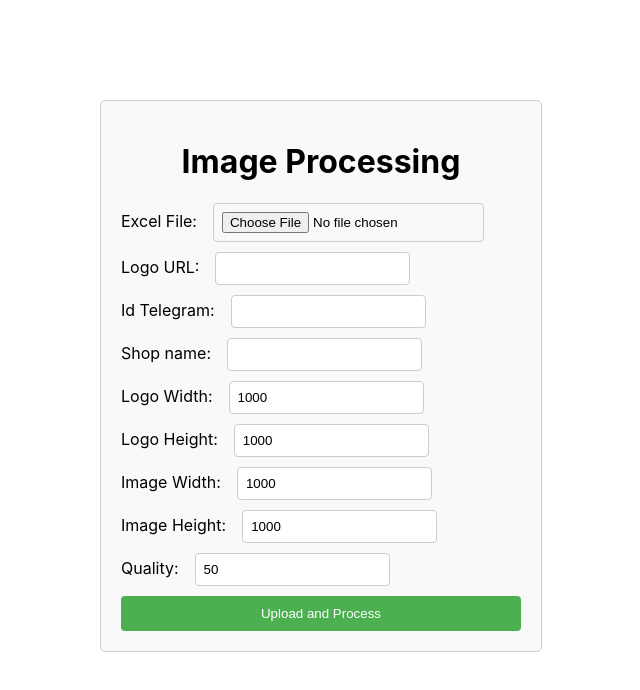
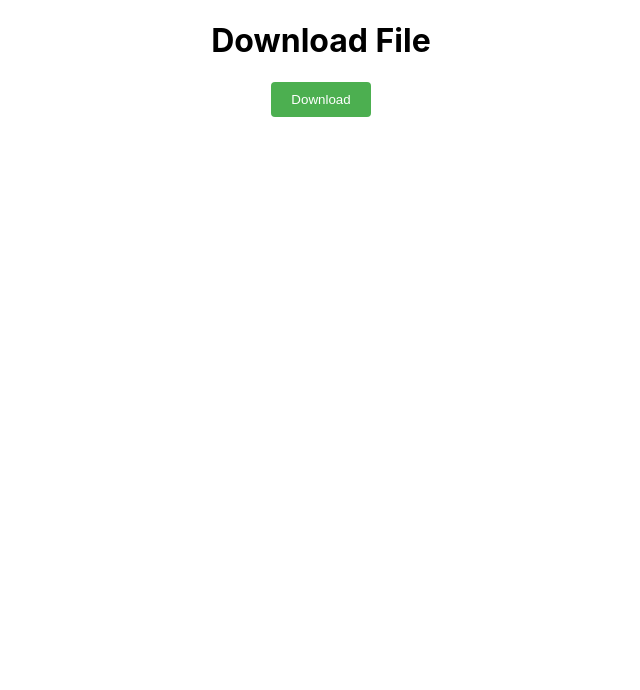
Before and after one commit to phvdat/watermark-v2, a React (Create React App) app: page /download in a window 1280 px wide. Shown: the top 690 px of the page, without its empty margins (319-959 px from the left). Built offline with nearby package versions, Linux system fonts and the light colour scheme.

Commit message:
feat: download file

```diff
--- a/package.json
+++ b/package.json
@@ -11,6 +11,7 @@
     "react": "^18.2.0",
     "react-dom": "^18.2.0",
     "react-hook-form": "^7.46.1",
+    "react-router-dom": "^6.28.1",
     "react-scripts": "5.0.1",
     "usehooks-ts": "^2.9.1",
     "web-vitals": "^2.1.4"
--- a/src/App.js
+++ b/src/App.js
@@ -1,12 +1,19 @@
 import './App.css';
+import DownloadFile from './components/download-file/DownloadFile';
 import UploadForm from './components/uploads/Upload';
+import { BrowserRouter, Routes, Route } from 'react-router-dom';
 
 function App() {
-	return (
-		<div className="App">
-			<UploadForm />
-		</div>
-	);
+  return (
+    <BrowserRouter>
+      <Routes>
+        <Route path='/'>
+          <Route index element={<UploadForm />} />
+          <Route path='/download' element={<DownloadFile />} />
+        </Route>
+      </Routes>
+    </BrowserRouter>
+  );
 }
 
 export default App;
--- /dev/null
+++ b/src/components/download-file/DownloadFile.jsx
@@ -0,0 +1,14 @@
+import { useState } from "react";
+
+const DownloadFile = () => {
+  const [loading, setLoading] = useState(false);
+  return (
+    <div style={{ textAlign: 'center' }}>
+      <h1>Download File</h1>
+      <a href={`${process.env.REACT_APP_API_ENDPOINT}/download-all-files`}>
+        <button disabled={loading} onClick={() => setLoading(true)}>{loading ? "Waiting" : 'Download'}</button></a>
+    </div>
+  )
+}
+
+export default DownloadFile
```
Also changed, not shown: 1 other file (tests, documents, lock files or other folders).
